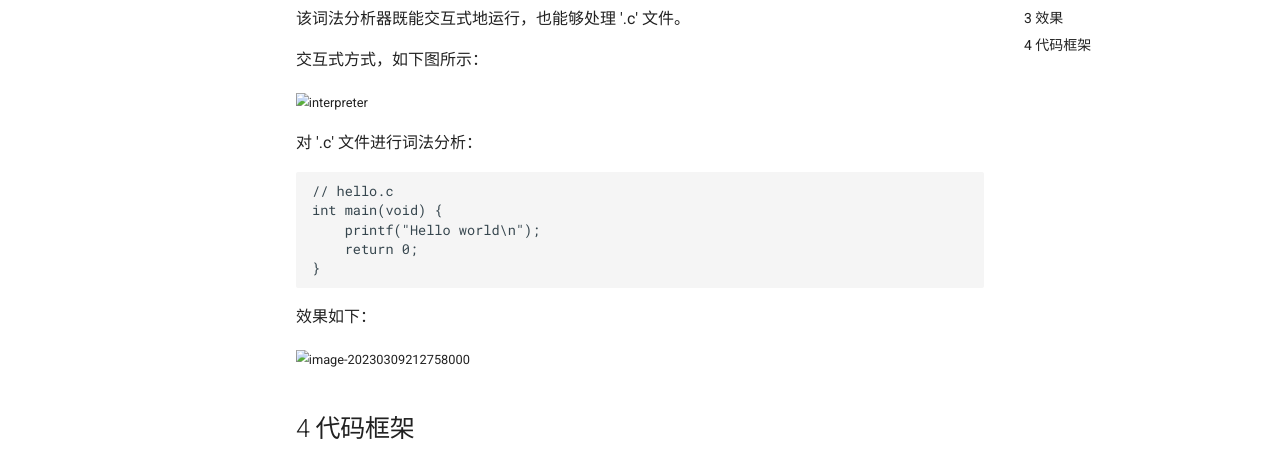
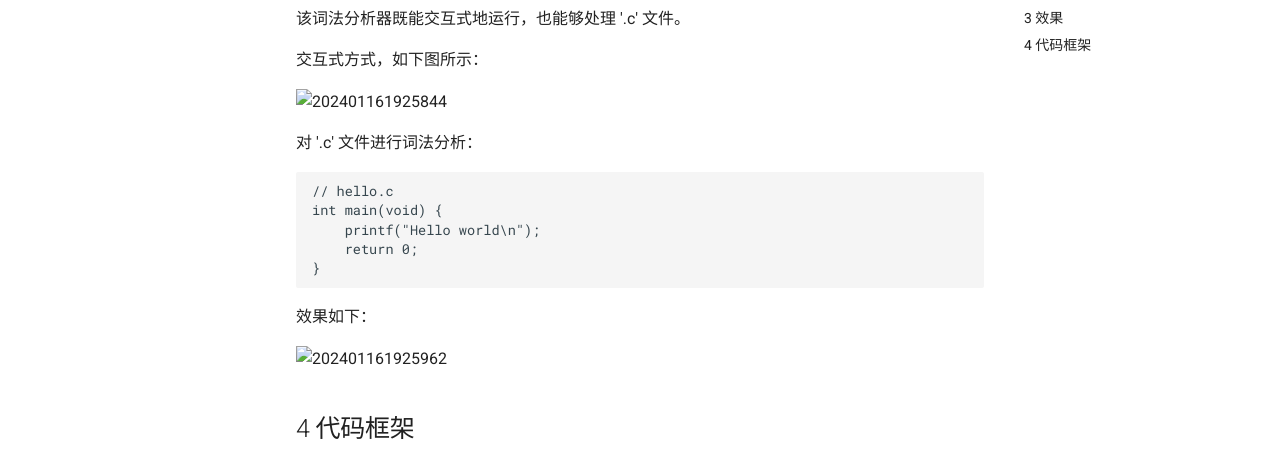
Before and after one commit to fddwhale/Compiler, an MkDocs documentation site: the page built from docs/词法分析器项目.md, in a window 1280 px wide and 900 px high, scrolled down 2527 px. Shown: the part 171-627 px from the top of the window. Built offline with MkDocs 1.6.1 and Material for MkDocs 9.7.7, drawn with Linux system fonts in a browser that asks for light colours.

Commit message:
Update 词法分析器项目.md

```diff
--- a/docs/词法分析器项目.md
+++ b/docs/词法分析器项目.md
@@ -83,7 +83,7 @@
 
 交互式方式，如下图所示：
 
-<img src="词法分析器项目.assets/202401161925844.png" alt="interpreter" style="zoom:80%;" />
+![202401161925844](词法分析器项目.assets\202401161925844.png)
 
 对 '.c' 文件进行词法分析：
 
@@ -97,7 +97,7 @@
 
 效果如下：
 
-<img src="词法分析器项目.assets/202401161925962.png" alt="image-20230309212758000" style="zoom:80%;" />
+![202401161925962](词法分析器项目.assets\202401161925962.png)
 
 ## 4 代码框架
 
```
